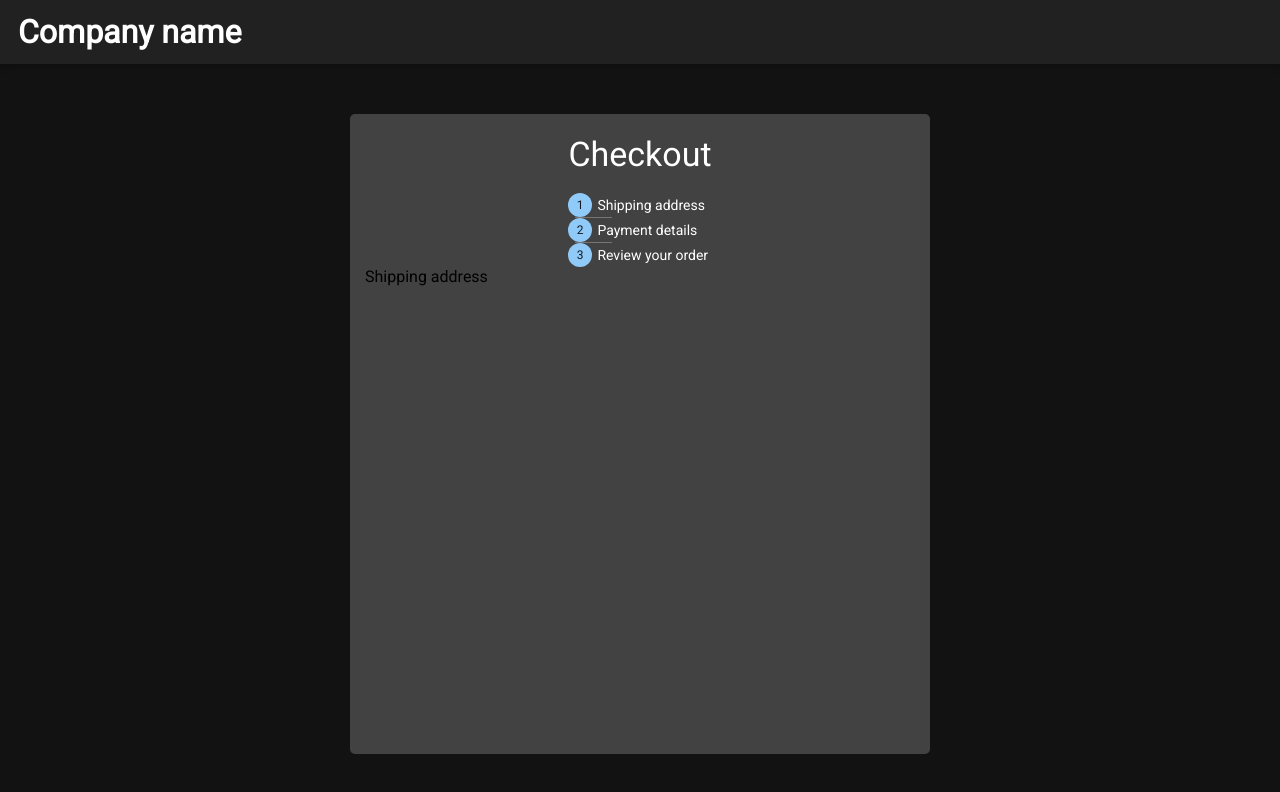
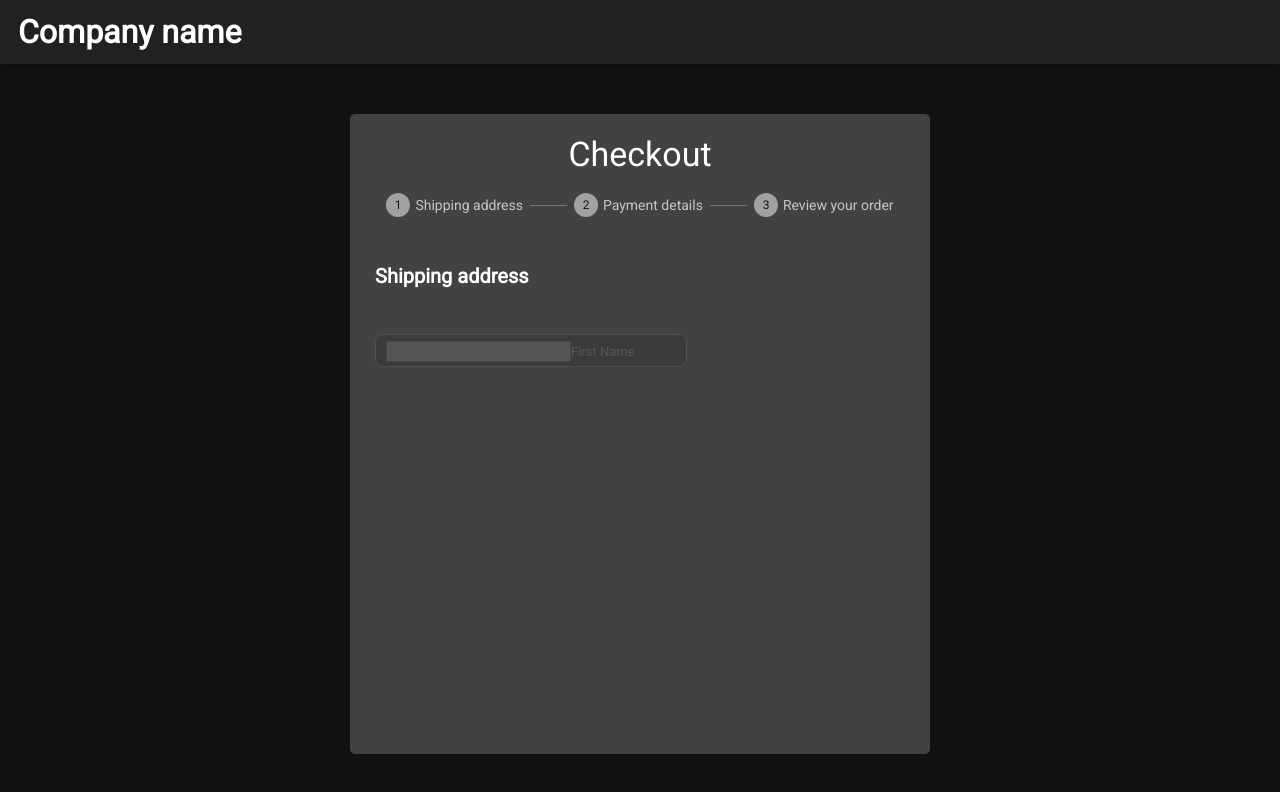
Before and after one commit to ad1ls/react-02, a React (Create React App) app: page / in a window 1280 px wide. Shown: the top 792 px of the page. Built offline with nearby package versions, Linux system fonts and the light colour scheme.

Commit message:
New InputArea.jsx component

```diff
--- a/src/App.scss
+++ b/src/App.scss
@@ -1,24 +1,24 @@
+@mixin flexcenter () {display: flex;align-items: center;}
+
 .App {
   box-sizing: border-box;
   background-color: #121212;
   height: 100vh;
   font-family: 'Roboto', sans-serif;
+  color: #fff;
 }
 .Header {
-  display: flex;
-  align-items: center;
+  @include flexcenter();
   height: 64px;
   background-color: #212121;
   color: #fff;
   margin: 0 auto;
+  font-weight: 700;
+  font-size: 22 px;
   -webkit-box-shadow: 0px 1px 6px 0px rgba(12, 12, 12, 0.75);
   -moz-box-shadow:    0px 1px 6px 0px rgba(12, 12, 12, 0.75);
   box-shadow:         0px 1px 6px 0px rgba(12, 12, 12, 0.75);
-  h1 {
-    margin-left: 18px;
-    font-weight: 700;
-    font-size: 22 px;
-  }
+  h1 {margin-left: 18px;}
 }
 .Main {
   background-color: #424242;
@@ -31,5 +31,4 @@
   max-width: 550px;
   margin: 0 auto;
   padding-top: 20px;
-
 }
--- a/src/components/Checkout/Checkout.jsx
+++ b/src/components/Checkout/Checkout.jsx
@@ -9,7 +9,8 @@ const Checkout = () => {
                 Checkout
             </div>
             <div className={s.Steps}>
-                <StepItem number='1' text='Shipping address'/>
+                <StepItem iconActive='s.MuiStepIconRoot.MuiStepIconActive' textActive='s.Checkout__wayBlock_active'
+                 number='1' text='Shipping address'/>
                 <div className={`${s.MuiStepConnectorRoot} ${s.MuiStepConnectorHorizontal} ${s.MuiDisabled}`}><span className={`${s.MuiStepConnectorLine} ${s.MuiStepConnectorLineHorizontal}`}></span></div>
                 <StepItem number='2' text='Payment details'/>
                 <div className={`${s.MuiStepConnectorRoot} ${s.MuiStepConnectorHorizontal} ${s.MuiDisabled}`}><span className={`${s.MuiStepConnectorLine} ${s.MuiStepConnectorLineHorizontal}`}></span></div>
--- a/src/components/Checkout/Checkout.module.scss
+++ b/src/components/Checkout/Checkout.module.scss
@@ -16,6 +16,8 @@
         line-height: 1.2;
         font-weight: 500;
         font-size: 14px;
+        display: flex;
+      	align-items: center;
       }
       .MuiStepConnectorLineHorizontal {
         border-top-style: solid;
--- a/src/components/Checkout/CheckoutItem/StepItem.jsx
+++ b/src/components/Checkout/CheckoutItem/StepItem.jsx
@@ -4,11 +4,11 @@ import s from './StepItem.module.scss';
 const StepItem = (props) => {
     return (
         <div className={s.StepItem}>
-            <svg className={`${s.MuiSvgIconRoot} ${s.MuiStepIconRoot} ${s.MuiStepIconActive}`} focusable="false" viewBox="0 0 24 24" aria-hidden="true">
+            <svg className={`${s.MuiSvgIconRoot} ${s.MuiStepIconRoot} ${props.className}`} focusable="false" viewBox="0 0 24 24" aria-hidden="true">
                 <circle cx="12" cy="12" r="12"></circle>
                 <text className={s.MuiStepIconText} x="12" y="16" text-anchor="middle">{props.number}</text>
              </svg>
-            <span className={`${s.Checkout__wayBlock} ${s.Checkout__wayBlock_active}`}>{props.text}</span>
+            <span className={`${s.Checkout__wayBlock} ${props.textActive}`}>{props.text}</span>
         </div>
     )
 }
--- a/src/components/Checkout/CheckoutItem/StepItem.module.scss
+++ b/src/components/Checkout/CheckoutItem/StepItem.module.scss
@@ -24,11 +24,7 @@
        color: rgba(255, 255, 255, 0.5);
        display: block;
     }
-}
-text {
-  display: block;
-  white-space: nowrap;
-}
+     text { display: block; white-space: nowrap; }
     .Checkout__wayBlock {
        margin-left: 5px;
        color: rgba(255, 255, 255, 0.7);
@@ -37,3 +33,4 @@ text {
        color: #fff;
        font-weight: 500;
     }
+}
--- /dev/null
+++ b/src/components/Shipping/InputArea/InputArea.jsx
@@ -0,0 +1,14 @@
+import React from 'react';
+import s from './InputArea.module.scss';
+
+const InputArea = (props) => {
+    return (
+        <div className={s.InputArea}>
+            <form action="">
+                <label><input type="text" name="" id=""/>First Name</label>
+            </form>
+        </div>
+    )
+}
+
+export default InputArea;
--- /dev/null
+++ b/src/components/Shipping/InputArea/InputArea.module.scss
@@ -0,0 +1,9 @@
+.InputArea {
+    width: 300px;
+	font-size: 13px;
+	padding: 6px 0 4px 10px;
+	border: 1px solid #cecece;
+    background: #000;
+    opacity: 0.1;
+	border-radius: 8px;
+}
--- a/src/components/Shipping/Shipping.jsx
+++ b/src/components/Shipping/Shipping.jsx
@@ -1,12 +1,15 @@
 import React from 'react';
 import s from './Shipping.module.scss';
+import InputArea from './InputArea/InputArea';
+
 
 const Shipping = (props) => {
     return (
         <div className={s.Shipping}>
-            <div className={s.Shipping_tittle}>
-                 Shipping address
+            <div className={s.Shipping__tittle}>
+                 <h6>Shipping address</h6>
             </div>
+           <InputArea/>
         </div>
     )
 }
--- a/src/components/Shipping/Shipping.module.scss
+++ b/src/components/Shipping/Shipping.module.scss
@@ -0,0 +1,6 @@
+.Shipping {
+    margin-left: 10px;
+    .Shipping__tittle {
+         h6 {font-size: 20px;}
+    }
+}
```
Lines whose indentation alone changed are shown as unchanged.
